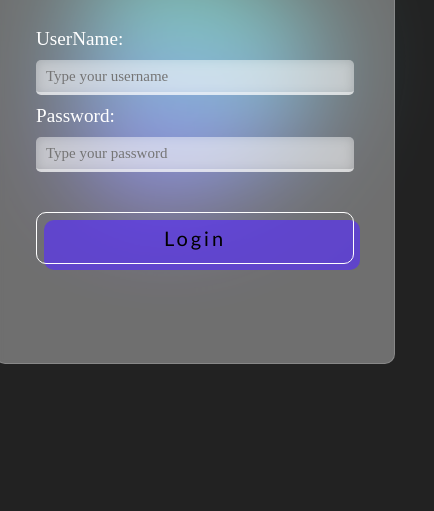
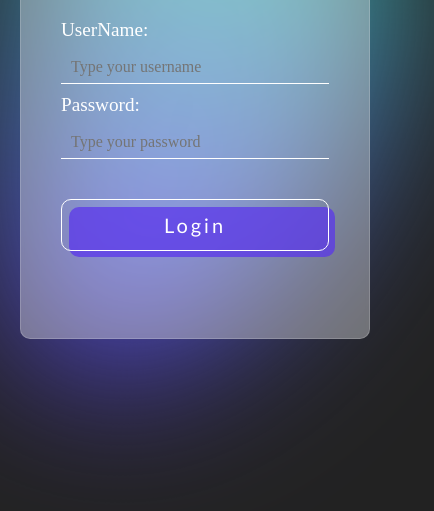
Before and after one commit to GamePython-web/Hack-Web.github.io, a plain HTML site: page index.html in a window 390 px wide. Shown: the part 333-844 px from the top of the page, 434 px wide, since content can reach past the window. Drawn offline with Linux system fonts and the light colour scheme; a web font is replaced by a local one.

Commit message:
login UI
remove textbox bg.
resizable for phones

```diff
--- a/index.html
+++ b/index.html
@@ -3,7 +3,7 @@
 <head>
   <meta charset="UTF-8">
   <meta name="viewport" content="width=device-width, initial-scale=1.0">
-  <title>Document</title>
+  <title>Login Page</title>
   <link rel="stylesheet" href="style.css">
 
   <link rel="preconnect" href="https://fonts.googleapis.com">
--- a/style.css
+++ b/style.css
@@ -7,11 +7,11 @@
   }
 }
 .gradient {
-  --size: 250px;
+  --size: 400px;
   --speed: 50s;
   --easing: cubic-bezier(0.8, 0.2, 0.2, 0.8);
-  width: var(--size);
-  height: var(--size);
+  width: 400px;
+  height: 400px;
   filter: blur(calc(var(--size) / 5));
   background-image: linear-gradient(rgba(55, 235, 169, 0.85), #5b37eb);
   animation: rotate var(--speed) var(--easing) alternate infinite;
@@ -48,8 +48,8 @@ body {
   width: 400px;
   max-width: 400px;
   max-height: 600px;
-  min-width: 200px;
-  min-height: 300px;
+  min-width: 100px;
+  min-height: 200px;
   position: absolute;
   border-radius: 10px;
   padding: 40px;
@@ -77,17 +77,15 @@ body {
   border-top: none;
   border-left: none;
   border-right:none ;
-  border-bottom: solid 3px rgba(255, 255, 255, 0.479);
-  background: rgba(255,255,255,0.35);
-  -webkit-backdrop-filter: blur(6px);
-  backdrop-filter: blur(6px);
+  border-bottom: solid 1.5px rgb(255, 255, 255);
+  background:transparent;
   box-shadow: none;
-  font-size: 15px;
+  font-size: 16px;
   color:rgb(0, 0, 0) ;
   margin-top: 10px;
   margin-bottom: 10px;
   font-family: 'Trykker', serif;
-  border-radius: 5px;
+  /* border-radius: 5px; */
   padding-left:10px;
 
 }
@@ -310,13 +308,14 @@ body {
   border: 1px solid rgb(255, 255, 255);
   cursor: pointer;
   position: relative;
-  background-color: rgba(0, 0, 0, 0);
+  background-color: rgba(242, 242, 242, 0);
   user-select: none;
   -webkit-user-select: none;
   touch-action: manipulation;
   top:30px;
   font-size: 20px;
   border-radius: 10px;
+  color:white;
   font-family: 'Aldrich', 'Gill Sans', 'Gill Sans MT', Calibri, 'Trebuchet MS', sans-serif;
 }
 
@@ -343,3 +342,14 @@ body {
     padding: 13px 40px 13px;
   }
 }
+
+@media (min-width:320px){
+   .login{
+      width: 350px;
+      height: 500px;
+   }
+   .gradient{
+      width:400px;
+      height: 600px;
+   }
+}
```
